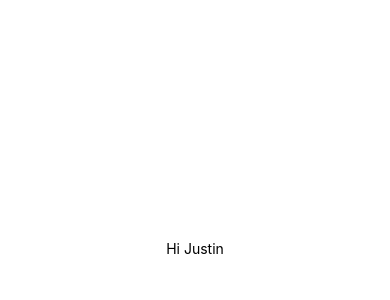
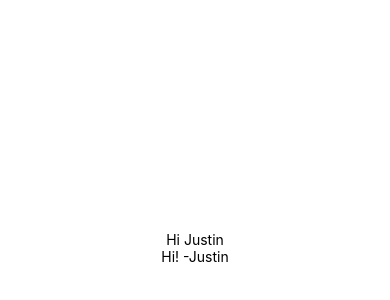
Before and after one commit to yuliaFl/CPAN213_Movies-n-Me, a React Native app: screen / in a window 390 px wide. Shown: the part 174-474 px from the top of the page. Built offline with nearby package versions, Linux system fonts and the light colour scheme.

Commit message:
Made change (test)

```diff
--- a/App.js
+++ b/App.js
@@ -5,6 +5,7 @@ export default function App() {
   return (
     <View style={styles.container}>
       <Text>Hi Justin</Text>
+      <Text>Hi! -Justin</Text>
       <StatusBar style="auto" />
     </View>
   );
```
